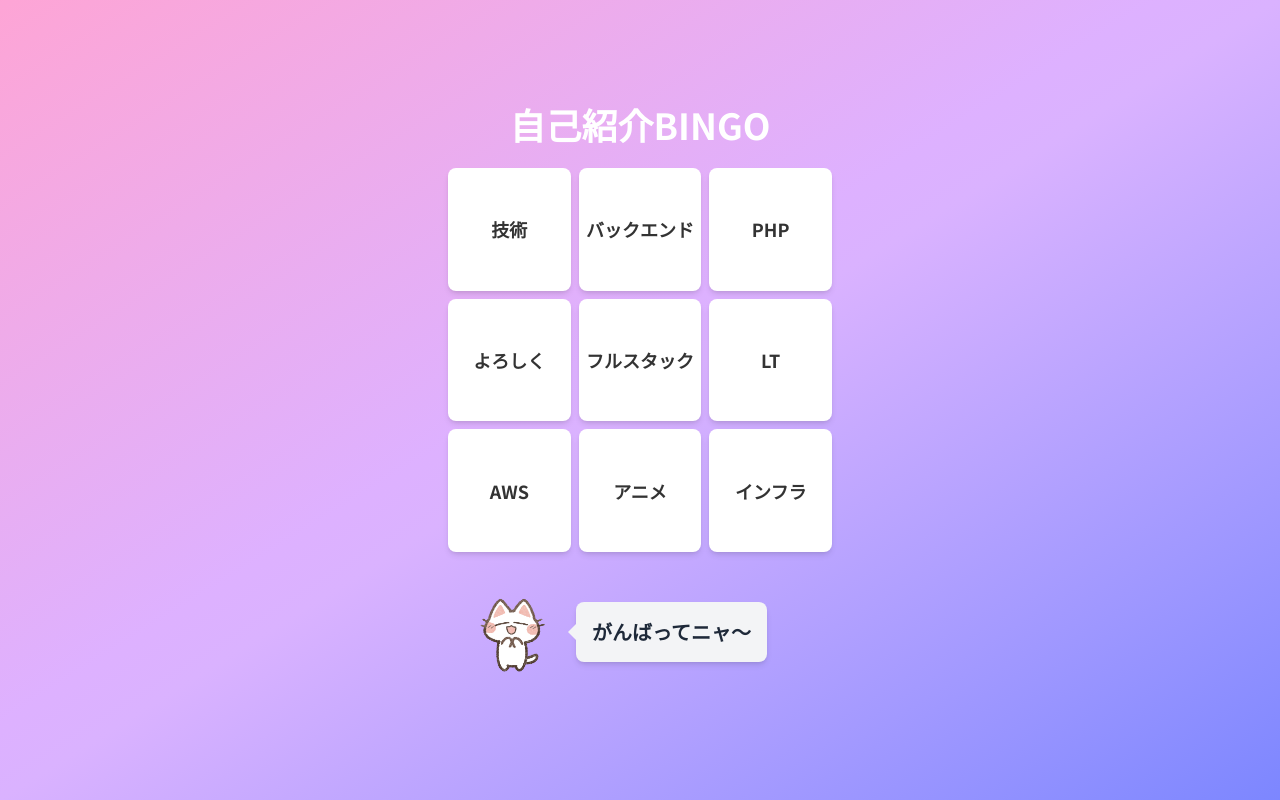
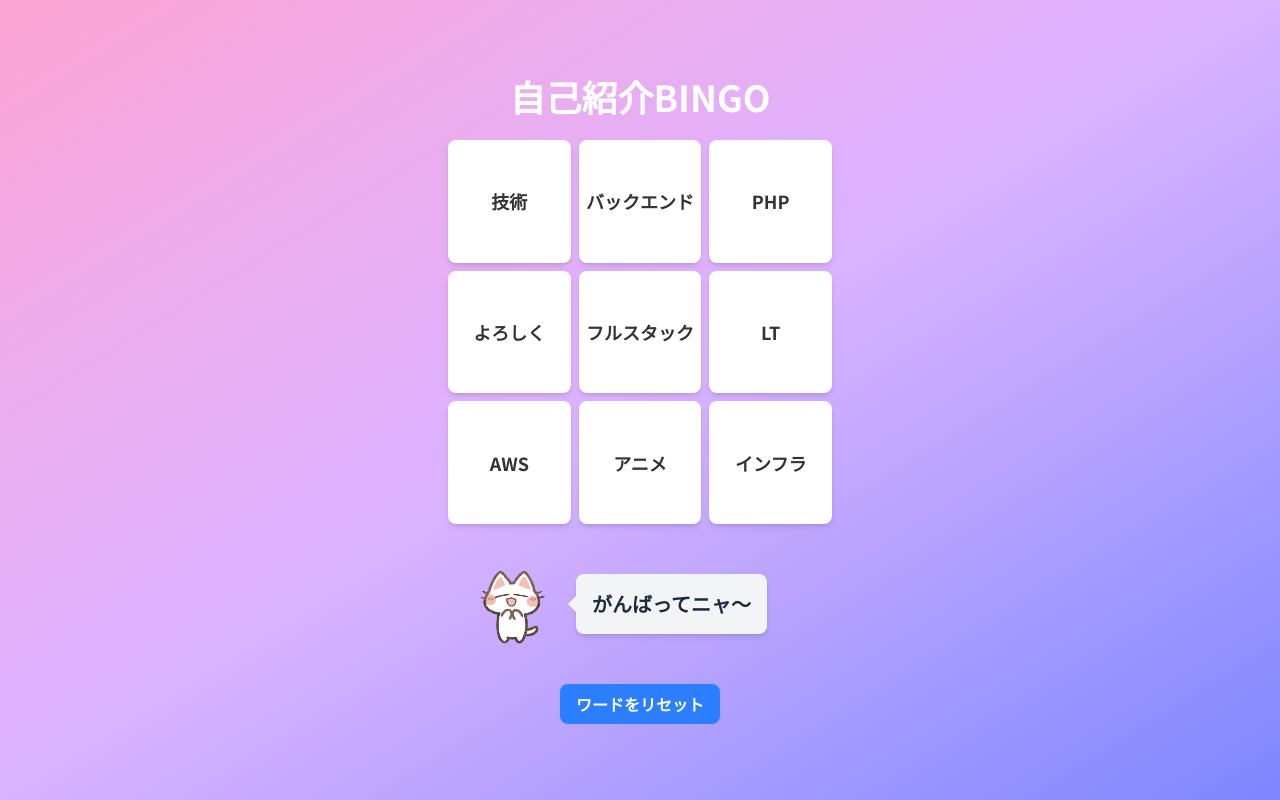
Before and after one commit to horii203/bingo, a Vue app: page / in a window 1280 px wide. Built offline with nearby package versions, Linux system fonts and the light colour scheme.

Commit message:
リセットボタン

```diff
--- a/src/components/BingoBoard.vue
+++ b/src/components/BingoBoard.vue
@@ -7,7 +7,7 @@ const size = 3;
 const total = size * size;
 
 // words 配列からランダムに単語を選ぶ（重複なし）
-const labels = getRandomSample(words, total);
+const labels = ref(getRandomSample(words, total));
 
 // 選択状態を管理するための配列
 const selected = ref(Array(total).fill(false));
@@ -54,6 +54,14 @@ const catMessage = computed(() => {
     return "がんばってニャ〜";
   }
 });
+
+// ワードをリセットする関数
+const resetBoard = () => {
+  selected.value = Array(total).fill(false);
+  labels.value = getRandomSample(words, total);
+  bingoLines.value = 0;
+  reachLines.value = 0;
+};
 </script>
 
 <template>
@@ -90,6 +98,13 @@ const catMessage = computed(() => {
       </div>
     </div>
   </div>
+
+  <button
+    @click="resetBoard"
+    class="px-4 py-2 bg-blue-500 text-white rounded-lg transition cursor-pointer hover:bg-blue-600 mt-4"
+  >
+    ワードをリセット
+  </button>
 </template>
 
 <style scoped>
```
